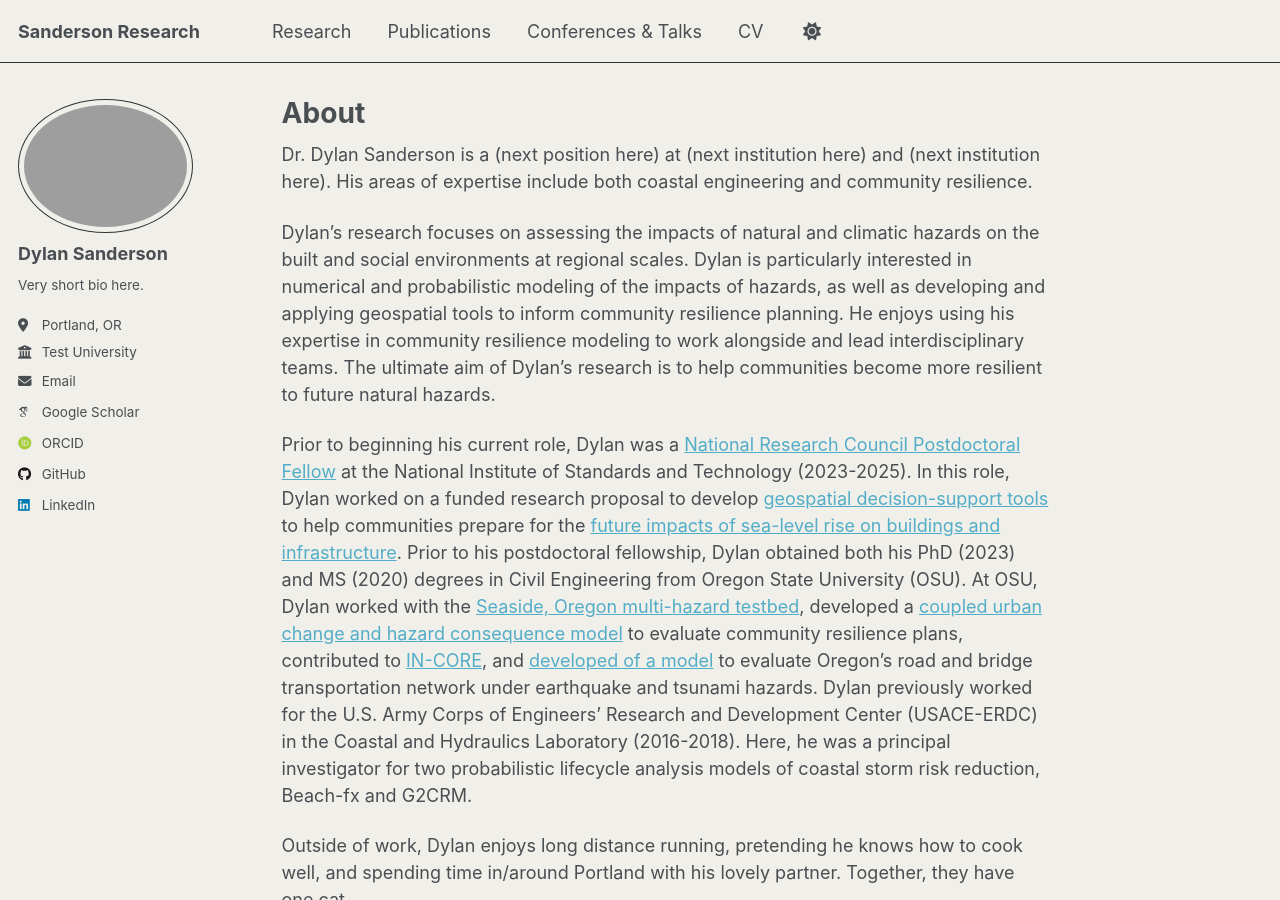
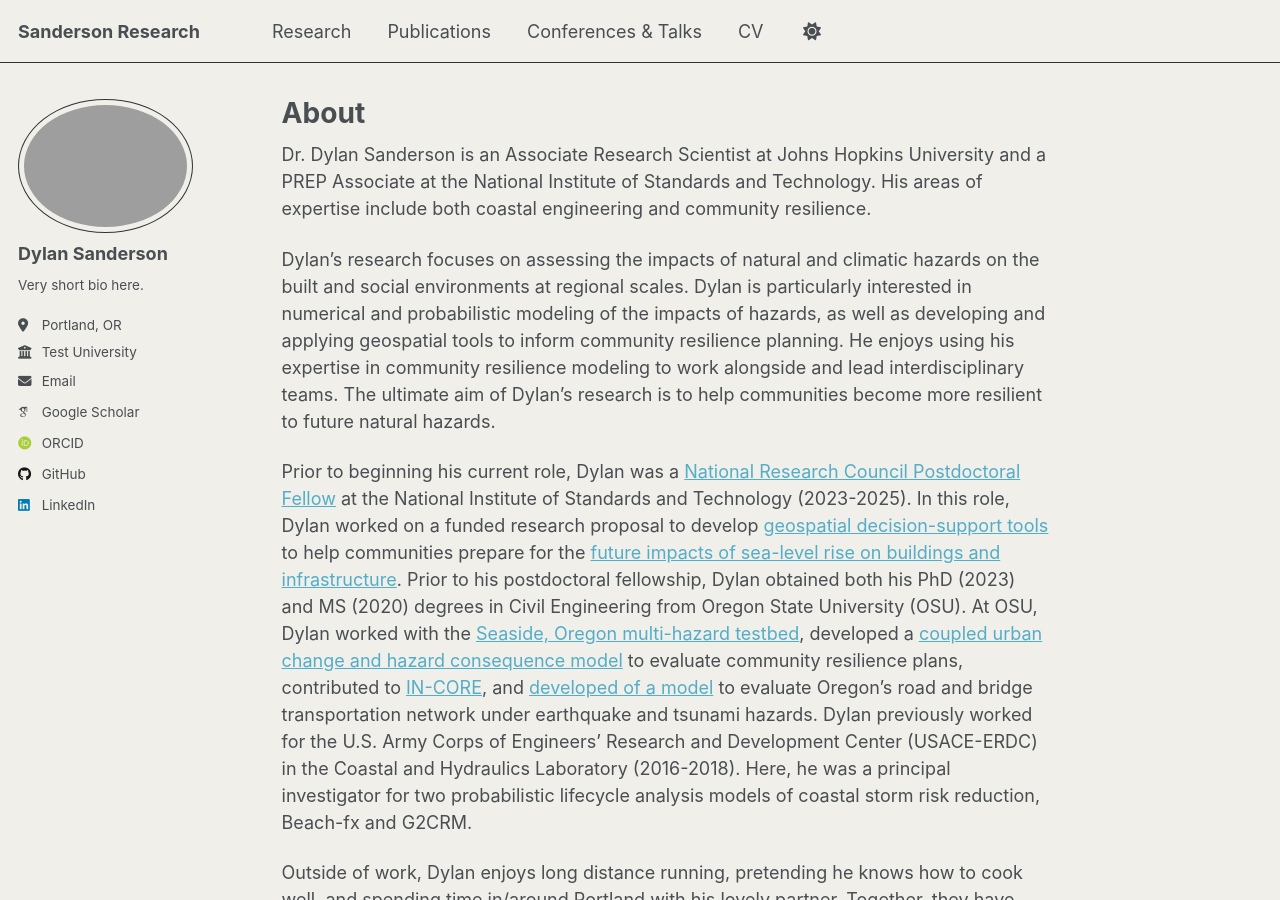
Before and after one commit to 22dylan/22dylan.github.io, a Jekyll site: the page built from _pages/about.md, in a window 1280 px wide and 900 px high. Built offline with Jekyll 4.4.1, drawn with Linux system fonts in a browser that asks for light colours; some web fonts are replaced; a script that is not in the unit is left out.

Commit message:
Update about.md

```diff
--- a/_pages/about.md
+++ b/_pages/about.md
@@ -13,9 +13,7 @@ This is how you make a title
 And here is the body.
  -->
 
-Dr. Dylan Sanderson is a (next position here) at (next institution here) and (next institution here). His areas of expertise include both coastal engineering and community resilience.
-
-<!-- Associate Research Scientist at Johns Hopkins University (JHU) and the National Institute of Standards and Technology (NIST).  -->
+Dr. Dylan Sanderson is an Associate Research Scientist at Johns Hopkins University and a PREP Associate at the National Institute of Standards and Technology. His areas of expertise include both coastal engineering and community resilience.
 
 Dylan's research focuses on assessing the impacts of natural and climatic hazards on the built and social environments at regional scales. Dylan is particularly interested in numerical and probabilistic modeling of the impacts of hazards, as well as developing and applying geospatial tools to inform community resilience planning. He enjoys using his expertise in community resilience modeling to work alongside and lead interdisciplinary teams. The ultimate aim of Dylan's research is to help communities become more resilient to future natural hazards.
 
```
